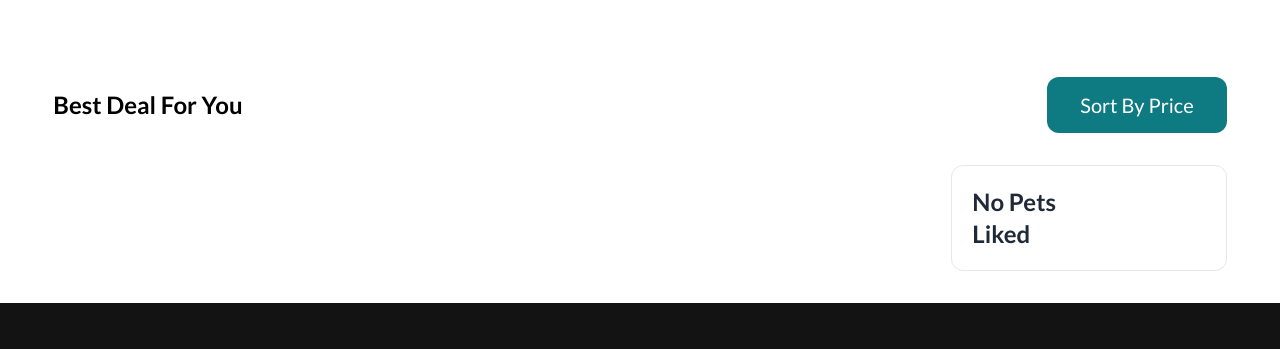
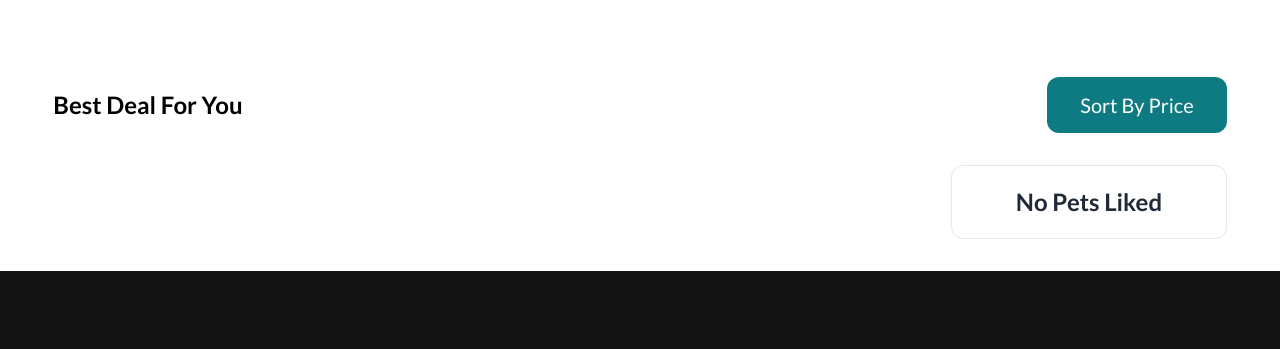
Before and after one commit to abubakkar-js-dev/peddy-pets, a plain HTML site: page index.html in a window 1280 px wide. Shown: the part 1285-1634 px from the top of the page. Drawn offline with nearby package versions, Linux system fonts and the light colour scheme; no server answers.

Commit message:
update: like btn behavior

```diff
--- a/index.html
+++ b/index.html
@@ -248,7 +248,7 @@
           >
             <h2
               id="no-pets-mgs"
-              class="text-lg md:text-xl lg:text-2xl font-bold block w-full"
+              class="text-lg md:text-xl text-center lg:text-2xl font-bold block w-full"
             >
               No Pets Liked
             </h2>
--- a/scripts/app.js
+++ b/scripts/app.js
@@ -3,6 +3,7 @@
 const viewMoreBtn = document.getElementById('btn-view-more');
 const petsContainer = document.getElementById('pets-container');
 const sortBtn = document.getElementById('btn-sort');
+const likedPets = document.getElementById('liked-pets-container');
 
 // menubar collapse
 menuBar.addEventListener('click',()=>{
@@ -142,12 +143,14 @@
     });
 }
 
-// handle like bnt
+//  like pets
 
+likedPets.classList.remove('grid');
 const handleLikeBtn = (imgLink) =>{
-  const likedPets = document.getElementById('liked-pets-container');
+  // const likedPets = document.getElementById('liked-pets-container');
   const noPetsLikedMgs = document.getElementById('no-pets-mgs');
   noPetsLikedMgs.classList.add('hidden');
+  likedPets.classList.add('grid');
   const div = document.createElement('div');
   div.innerHTML = `
         <img
```
